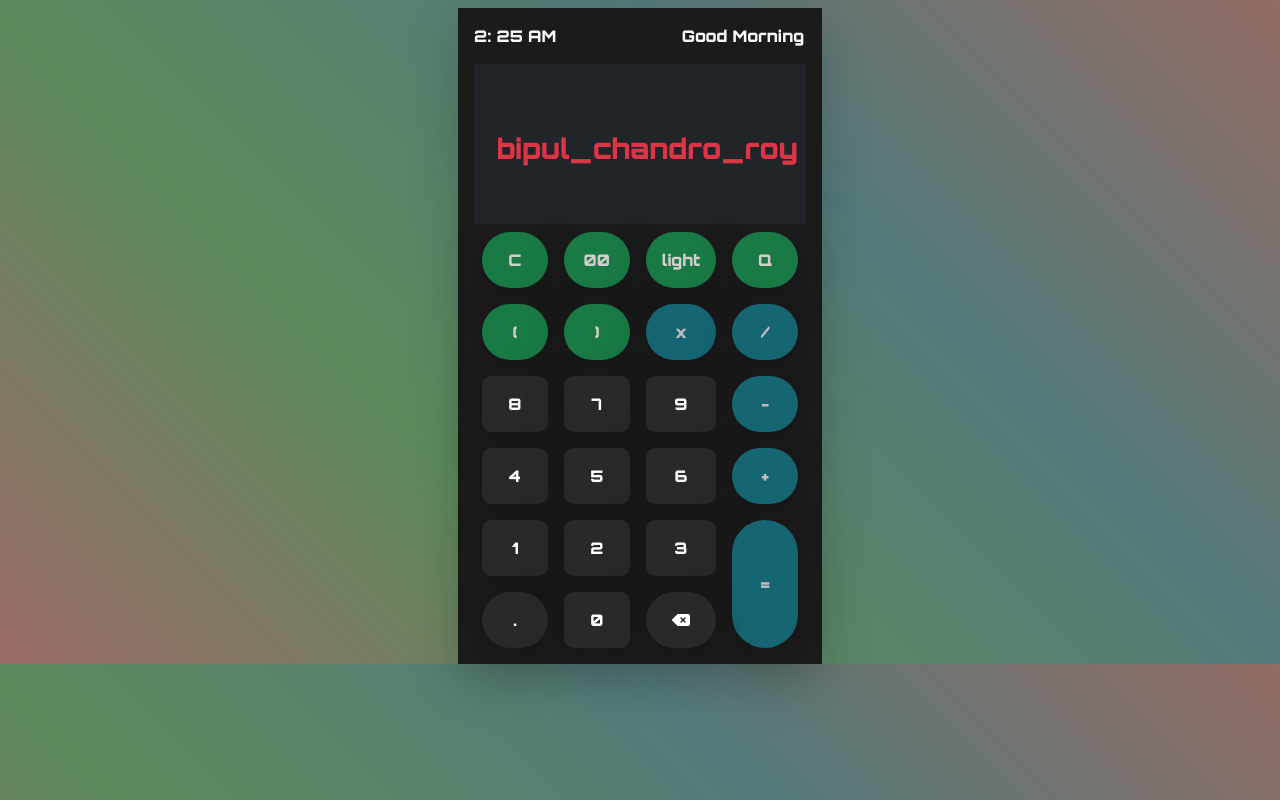
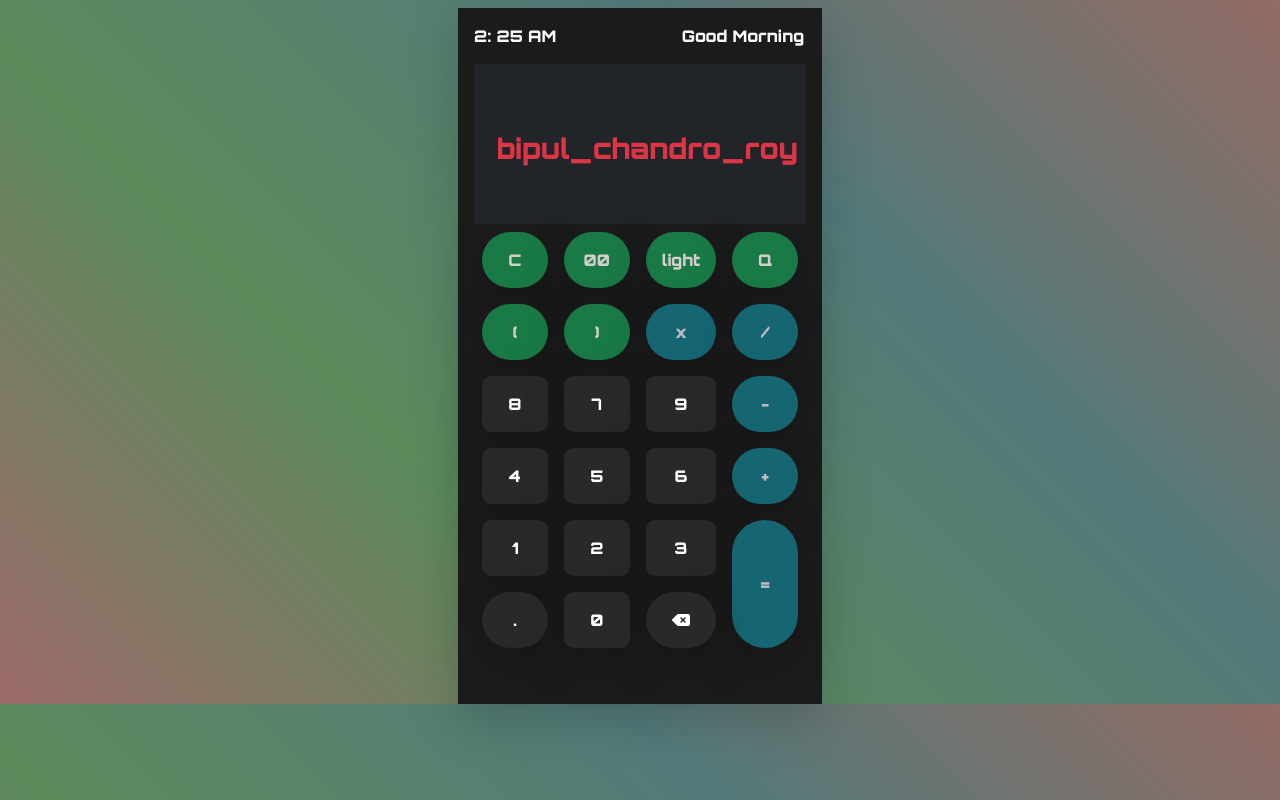
Before and after one commit to Sbipul/Calculator, a plain HTML site: page index.html in a window 1280 px wide. Drawn offline with nearby package versions, Linux system fonts and the light colour scheme.

Commit message:
last edited

```diff
--- a/index.html
+++ b/index.html
@@ -35,9 +35,6 @@
                                         </div>
                                         <div class="col-5">
                                             <div class="d-flex p-0">
-                                                <!-- <i class="fas fa-broadcast-tower"></i>
-                                                <i class="ms-1 fas fa-wifi"></i>
-                                                <i class="ms-1 fas fa-battery-three-quarters"></i> -->
                                                 <p id="day"></p>
                                             </div>
                                         </div>
@@ -49,7 +46,7 @@
                                     </div>
                                     <!-- button  -->
 
-                                    <div id="all" class="d-grid px-2 pb-2">
+                                    <div id="all" class="d-grid px-2 pb-5">
                                         <p onclick="clear()" class="p-3 shadow-lg color-yellow m-0 text-center rounded-pill ">C</p>
                                         <p id="" class="p-3 shadow-lg color-yellow m-0 text-center rounded-pill ">00</p>
                                         <p onclick="back()" class="p-3 shadow-lg color-yellow m-0 text-center rounded-pill ">light</p>
```
